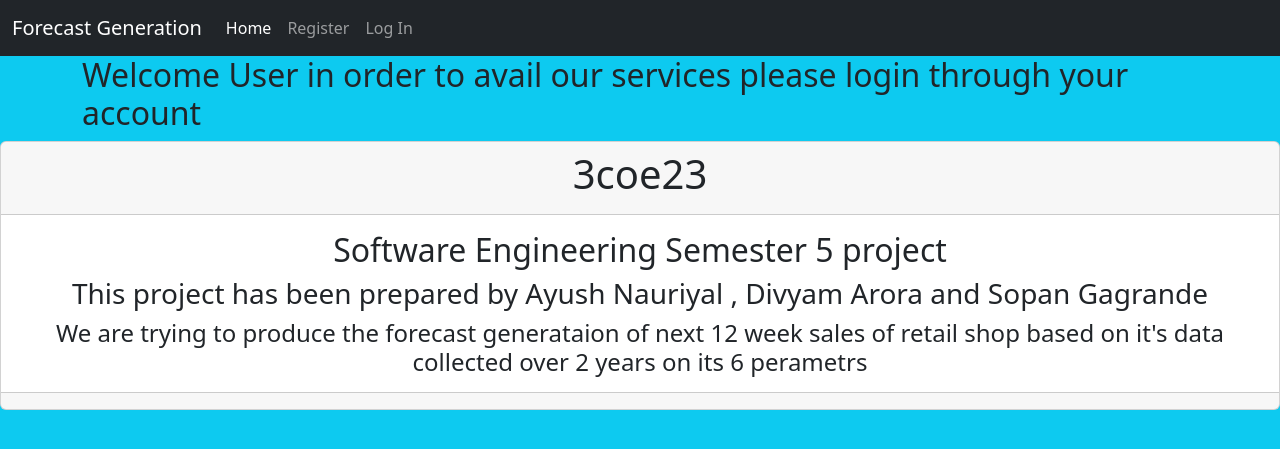
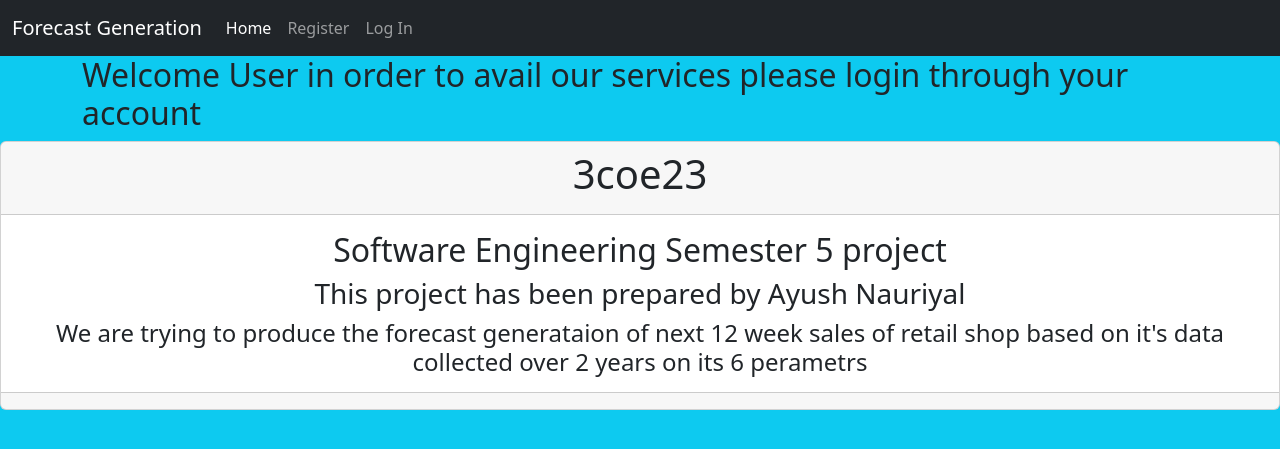
Before and after one commit to Ayush-nauriyal/Multivariate-Sales-Prediction_usingLstm, a Django app: page / in a window 1280 px wide. Shown: the top 449 px of the page. Run offline with Django 4.2, Linux system fonts and the light colour scheme.

Commit message:
Update home.html
made changes in home file

```diff
--- a/templates/home.html
+++ b/templates/home.html
@@ -113,7 +113,7 @@
         </div >
         <div class="card-body">
           <h2 class="card-title">Software Engineering Semester 5 project</h2>
-          <h3 class="card-text">This project has been prepared by Ayush Nauriyal , Divyam Arora and Sopan Gagrande</h3>
+          <h3 class="card-text">This project has been prepared by Ayush Nauriyal</h3>
           <h4 class="card-text">We are trying to produce the forecast generataion of next 12 week sales of retail shop based on it's data collected over 2 years on its 6 perametrs</h4>
         </div>
         <div class="card-footer text-muted">
```
